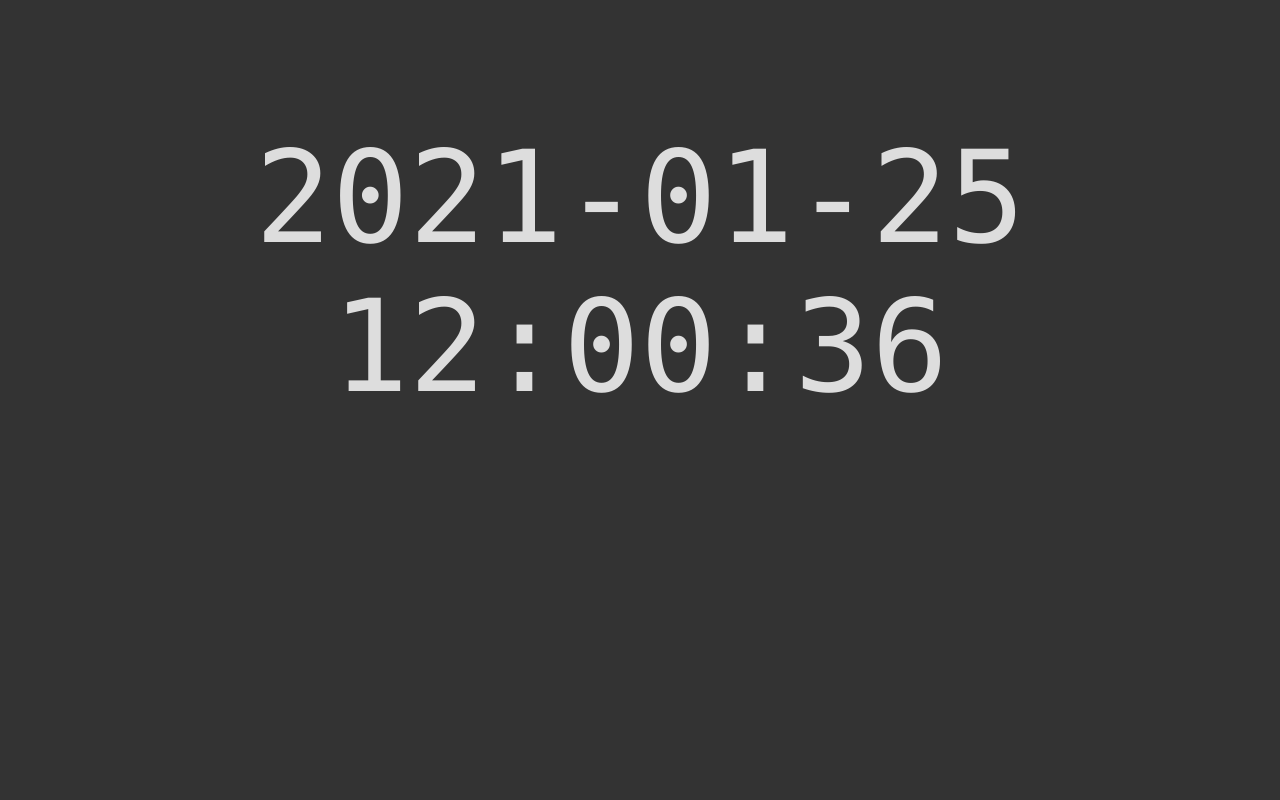
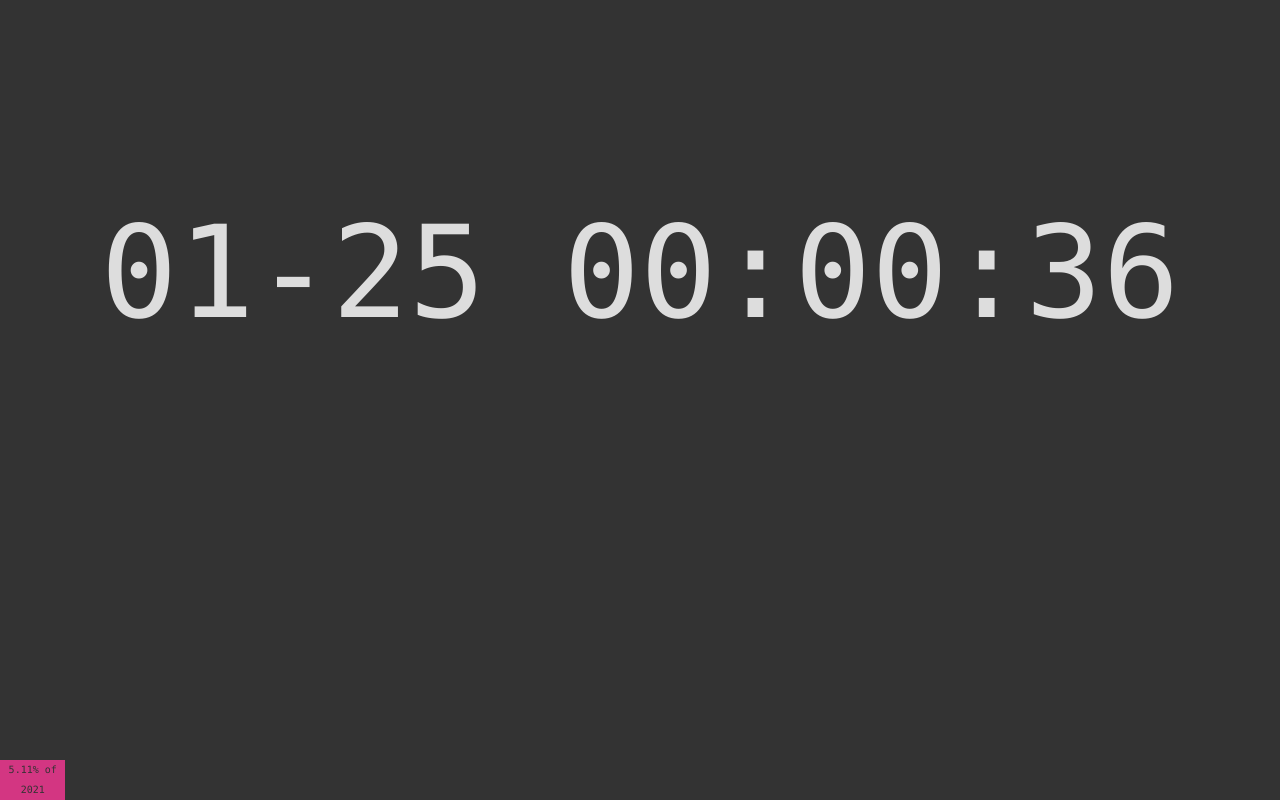
Before and after one commit to Gavin-Gong/clock, a Svelte app: page / in a window 1280 px wide. Built offline with nearby package versions, Linux system fonts and the light colour scheme.

Commit message:
feat: Progress bar

```diff
--- a/public/index.html
+++ b/public/index.html
@@ -4,7 +4,7 @@
 	<meta charset='utf-8'>
 	<meta name='viewport' content='width=device-width,initial-scale=1'>
 
-	<title>Svelte app</title>
+	<title>Tick</title>
 
 	<link rel='icon' type='image/png' href='/favicon.png'>
 	<link rel='stylesheet' href='/global.css'>
--- a/src/App.svelte
+++ b/src/App.svelte
@@ -1,14 +1,26 @@
 <script>
 	import { onDestroy } from "svelte"
 	import dayjs from "dayjs"
-	const interval = setInterval(() => dateTime = dayjs().format("YYYY-MM-DD hh:mm:ss"));
+	import Progress from "./Progress.svelte"
+
 	onDestroy(() => clearInterval(interval));
 
+	const interval = setInterval(() => dateTime = dayjs().format("MM-DD HH:mm:ss"));
+	function handleFullScreen() {
+		if (!document.fullscreenElement) {
+      document.documentElement.requestFullscreen();
+		} else {
+			if (document.exitFullscreen) {
+				document.exitFullscreen();
+			}
+		}
+	}
 	export let dateTime;
 </script>
 
 <main>
-	<h1>{dateTime}</h1>
+	<h1 class="tick" on:dblclick={handleFullScreen} >{dateTime}</h1>
+	<Progress />
 </main>
 
 <style>
@@ -35,6 +47,8 @@
 		font-size: 8em;
 		font-weight: 400;
 		margin-top: -2em;
+		cursor: pointer;
+		-webkit-user-select: none;
 	}
 
 	@media (min-width: 640px) {
--- /dev/null
+++ b/src/Progress.svelte
@@ -0,0 +1,29 @@
+<script>
+import dayjs from "dayjs"
+const percent = (dayjs().unix() / (365 * 24 * 60 * 60 * 1000) * 100).toFixed(2)
+const year = dayjs().year()
+</script>
+
+<div class="progress" >
+  <div class="progress-bar" style="width: {percent}vw">
+    {percent}% of {year}
+  </div>
+</div>
+<style>
+.progress {
+  position: fixed;
+  bottom: 0;
+  left: 0;
+  right: 0;
+  height: 20px;
+}
+.progress-bar {
+  position: absolute;
+  left: 0;
+  bottom: 0;
+  text-align: center;
+  font-size: 10px;
+  line-height: 20px;
+  background-color: rgb(211, 54, 130);
+}
+</style>
```
